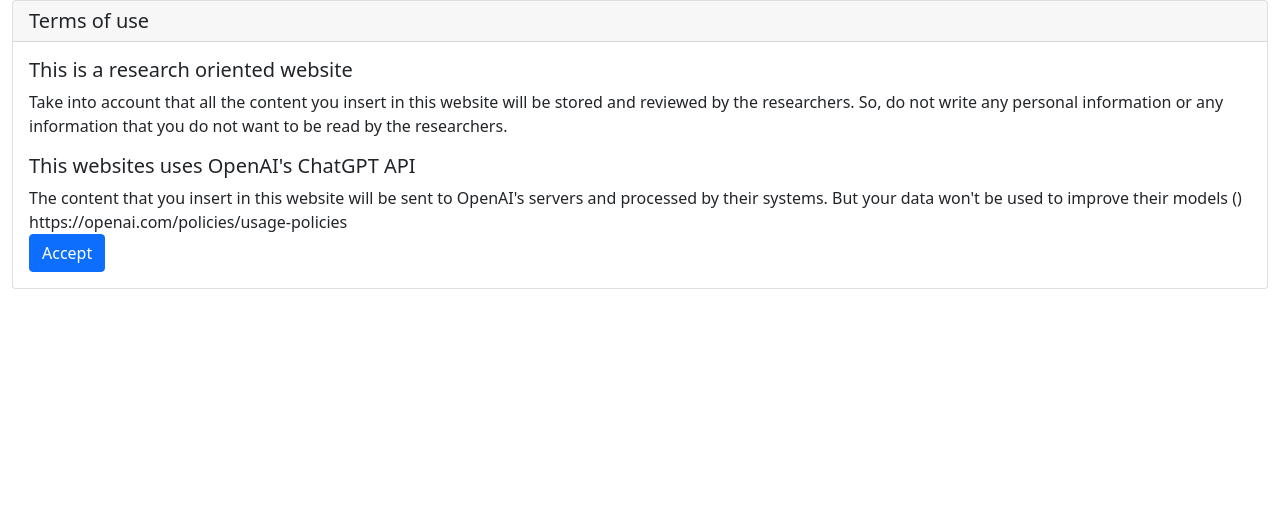
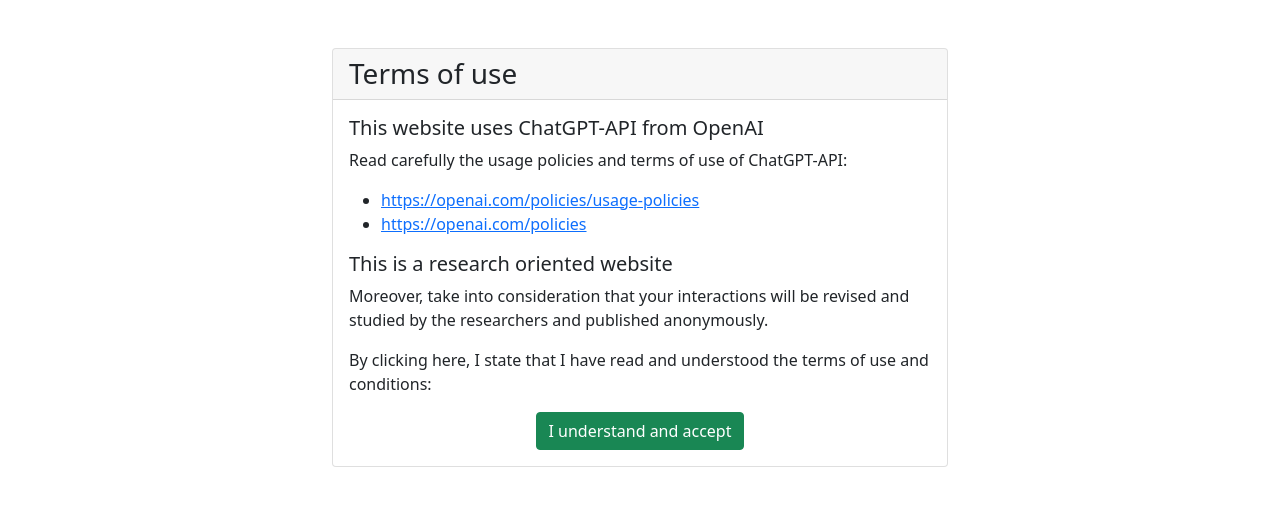
Before and after one commit to mkmenta/chatgpt-research, a Flask app: page /tos in a window 1280 px wide. Shown: the part 56-562 px from the top of the page. Run offline with Flask 2, Linux system fonts and the light colour scheme.

Commit message:
Terms text

```diff
--- a/templates/tos.html
+++ b/templates/tos.html
@@ -1,19 +1,43 @@
 {% extends "layouts/boilerplate.html" %}
 {% block body %}
-<div class="card">
-    <h5 class="card-header">Terms of use</h5>
-    <div class="card-body">
-        <h5 class="card-title">This is a research oriented website</h5>
-        <p class="card-text">Take into account that all the content you insert in this website will be stored and
-            reviewed by the researchers. So, do not write any personal information or any information that you do not
-            want to be read by the researchers.</p>
-        <h5 class="card-title">This websites uses OpenAI's ChatGPT API</h5>
-        The content that you insert in this website will be sent to OpenAI's servers and processed by their systems. But
-        your data won't be used to improve their models ()
-        https://openai.com/policies/usage-policies
-        <form action="/accept">
-            <button type="submit" class="btn btn-primary">Accept</button>
-        </form>
+<div class="row align-items-center justify-content-center mt-5">
+    <div class="col-10 col-lg-6">
+        <div class="card">
+            <h3 class="card-header">Terms of use</h3>
+            <div class="card-body">
+                <h5 class="card-title">This website uses ChatGPT-API from OpenAI</h5>
+                <p class="card-text">
+                    Read carefully the usage policies and terms of use of ChatGPT-API:
+                <ul>
+                    <li>
+                        <a href="https://openai.com/policies/usage-policies">
+                            https://openai.com/policies/usage-policies
+                        </a>
+                    </li>
+                    <li>
+                        <a href="https://openai.com/policies">
+                            https://openai.com/policies
+                        </a>
+                    </li>
+                </ul>
+                </p>
+                <h5 class="card-title">This is a research oriented website</h5>
+                <p class="card-text">
+                    Moreover, take into consideration that your interactions will be revised and studied by the
+                    researchers and published anonymously.
+                </p>
+                <p class="card-text">
+                    By clicking here, I state that I have read and understood the terms of use and conditions:
+                </p>
+                <div class="text-center">
+                    <form action="/accept">
+                        <button type="submit" class="btn btn-primary btn-success">
+                            I understand and accept
+                        </button>
+                    </form>
+                </div>
+            </div>
+        </div>
     </div>
 </div>
 {% endblock %}
```
